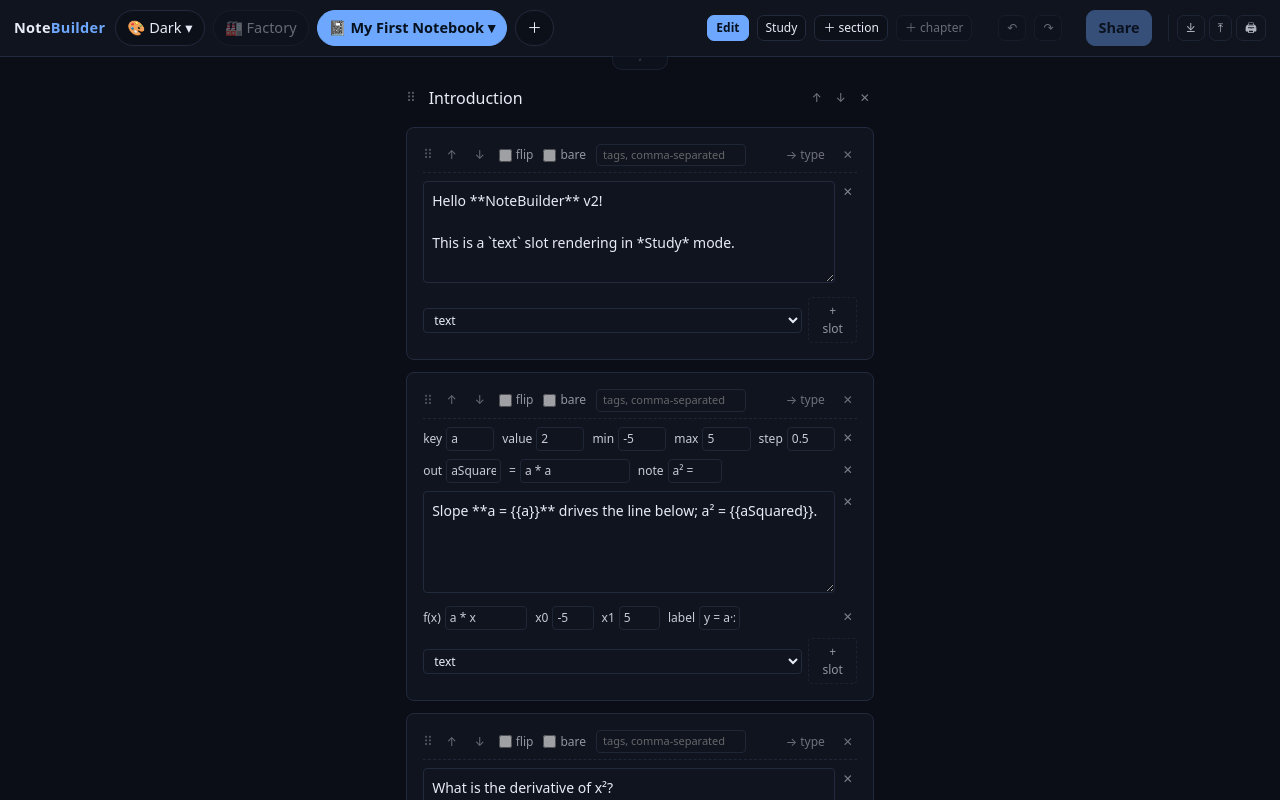
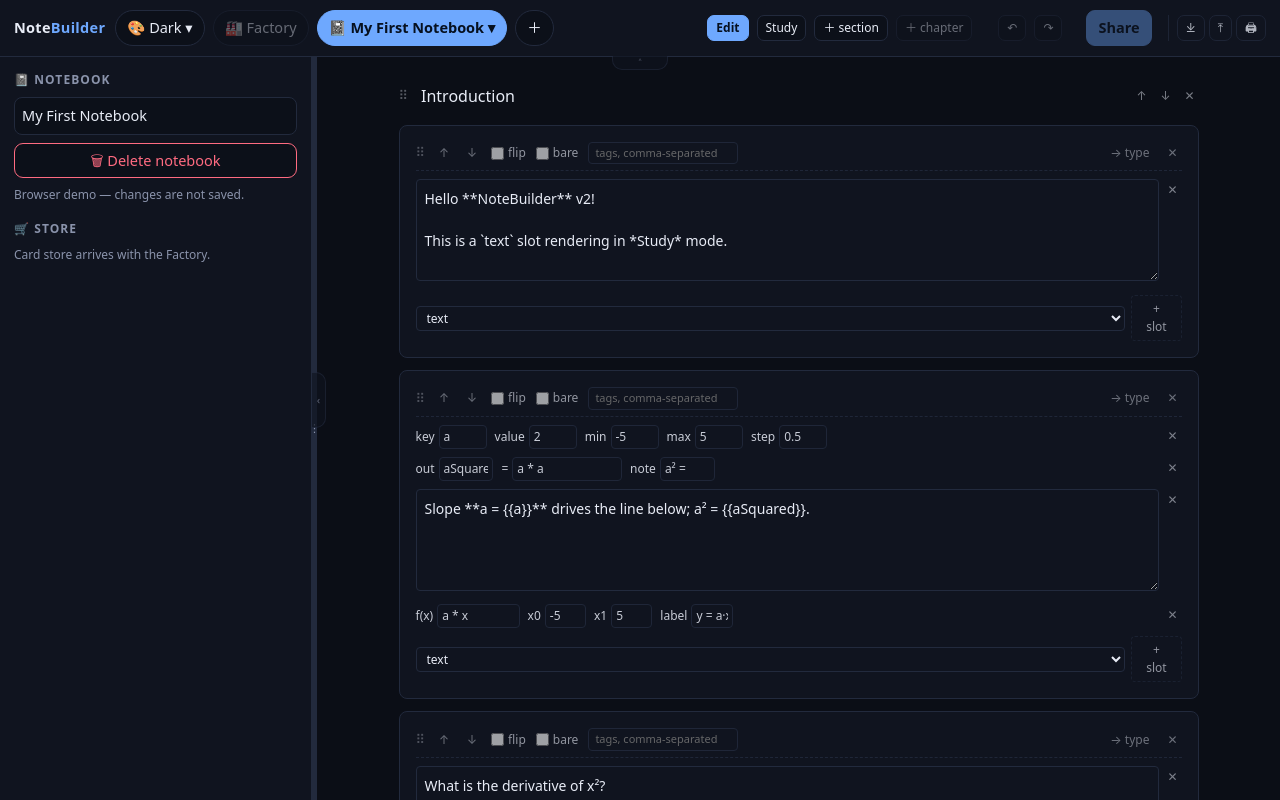
Before and after one commit to YuZh98/notebuilder, a Svelte app in the folder v2/: page / in a window 1280 px wide. Shown: the top 800 px of the page. Built offline with nearby package versions, Linux system fonts and the light colour scheme.

Commit message:
feat: v1 sidebar frame with resizer and collapse

```diff
--- a/v2/src/App.svelte
+++ b/v2/src/App.svelte
@@ -8,6 +8,7 @@
   import VerbWrapper from './lib/slots/VerbWrapper.svelte';
   import ProgressStudy from './lib/slots/ProgressStudy.svelte';
   import TopBar from './lib/components/TopBar.svelte';
+  import SideBar from './lib/components/SideBar.svelte';
   import CoverageMatrix from './lib/components/CoverageMatrix.svelte';
   import CardNotes from './lib/components/CardNotes.svelte';
   import Toast from './lib/components/Toast.svelte';
@@ -75,6 +76,9 @@
   let showMatrix = $state(false);
   let matrixFilter: MatrixSelection | null = $state(null);
 
+  let sideW = $state(312);
+  let sideCollapsed = $state(false);
+
   let themeId: ThemeId = $state('');
 
   function setTheme(id: ThemeId) {
@@ -129,6 +133,39 @@
 
   function confirmDialog(msg: string, title: string): Promise<boolean> {
     return isTauri() ? confirm(msg, { title, kind: 'warning' }) : Promise.resolve(window.confirm(msg));
+  }
+
+  // ---- sidebar resize / collapse (v1 gesture: drag resizes, sub-4px click toggles) ----
+
+  function clampSideW(x: number): number {
+    return Math.max(220, Math.min(560, x));
+  }
+
+  function toggleSide() {
+    sideCollapsed = !sideCollapsed;
+    if (isTauri()) void setPreference('side_collapsed', sideCollapsed ? '1' : '0');
+  }
+
+  function startSideResize(e: PointerEvent) {
+    e.preventDefault();
+    const startX = e.clientX;
+    let moved = false;
+    function onMove(ev: PointerEvent) {
+      if (Math.abs(ev.clientX - startX) > 4) moved = true;
+      if (moved && !sideCollapsed) sideW = clampSideW(ev.clientX);
+    }
+    function onUp(ev: PointerEvent) {
+      window.removeEventListener('pointermove', onMove);
+      window.removeEventListener('pointerup', onUp);
+      if (moved && !sideCollapsed) {
+        sideW = clampSideW(ev.clientX);
+        if (isTauri()) void setPreference('side_width', String(sideW));
+      } else {
+        toggleSide();
+      }
+    }
+    window.addEventListener('pointermove', onMove);
+    window.addEventListener('pointerup', onUp);
   }
 
   // ---- notebook shell ----
@@ -270,6 +307,13 @@
         const savedTheme = await getPreference('theme');
         themeId = normalizeThemeId(savedTheme);
         applyTheme(themeId);
+        const [savedW, savedCollapsed] = await Promise.all([
+          getPreference('side_width'),
+          getPreference('side_collapsed'),
+        ]);
+        const w = savedW === null ? NaN : parseInt(savedW, 10);
+        if (Number.isFinite(w)) sideW = clampSideW(w);
+        sideCollapsed = savedCollapsed === '1';
         const rows = await listNotebooks();
         if (rows.length === 0) {
           await saveNotebook($state.snapshot(notebook));
@@ -309,6 +353,9 @@
   // Debounced autosave whenever the document or reader state changes.
   $effect(() => persistNotebook($state.snapshot(notebook)));
   $effect(() => persistReaderState($state.snapshot(readerState)));
+  $effect(() => {
+    document.body.classList.toggle('side-collapsed', sideCollapsed);
+  });
 
   function updateSlotProps(cardId: string, slotId: string, newProps: SlotProps) {
     for (const section of notebook.sections) {
@@ -390,8 +437,16 @@
   onimport={() => void handleImport()}
 />
 
-<div class="app">
-  <main>
+<div id="main" style="--sidew:{sideW}px">
+  <SideBar
+    notebookName={notebook.name}
+    canPersist={isTauri()}
+    onrename={renameNotebook}
+    ondelete={() => void removeNotebook()}
+  />
+  <div id="resizer" role="separator" aria-orientation="vertical" onpointerdown={startSideResize}></div>
+  <div id="stage">
+    <div class="app">
     {#if $mode === 'study'}
       <button class="matrix-toggle" class:on={showMatrix} onclick={() => (showMatrix = !showMatrix)}>
         Matrix
@@ -610,8 +665,16 @@
         onclick={() => addSection(notebook)}
       >+ section</button>
     {/if}
-  </main>
+    </div>
+  </div>
 </div>
+
+<button
+  id="sidebump"
+  style="--sidew:{sideW}px"
+  title={sideCollapsed ? 'show the panel' : 'hide the panel'}
+  onclick={toggleSide}
+>{sideCollapsed ? '›' : '‹'}</button>
 
 <Toast />
 
@@ -619,7 +682,6 @@
   .app {
     max-width: 800px;
     margin: 0 auto;
-    padding: 24px;
   }
   .matrix-toggle {
     padding: 6px 12px;
--- a/v2/src/app.css
+++ b/v2/src/app.css
@@ -436,8 +436,9 @@
   box-sizing: border-box;
 }
 
+/* definite height so #main's calc(100% - 57px) resolves and #stage scrolls internally */
 #app {
-  min-height: 100vh;
+  height: 100vh;
   display: flex;
   flex-direction: column;
 }
--- /dev/null
+++ b/v2/src/lib/components/SideBar.svelte
@@ -0,0 +1,36 @@
+<script lang="ts">
+  import { mode } from '../stores/mode';
+
+  let {
+    notebookName,
+    canPersist,
+    onrename,
+    ondelete,
+  }: {
+    notebookName: string;
+    canPersist: boolean;
+    onrename: (name: string) => void;
+    ondelete: () => void;
+  } = $props();
+</script>
+
+<div id="side">
+  {#if $mode === 'study'}
+    <div class="sect"><h3 title="Reading mode — interact with cards, filter by 🏷 tag, collapse rooms. Switch to ✏️ Edit to change things.">📖 Study</h3></div>
+  {:else}
+    <div class="sect">
+      <h3>📓 Notebook</h3>
+      <div class="col">
+        <input value={notebookName} placeholder="notebook name" onchange={(e) => onrename(e.currentTarget.value)} />
+        <button class="btn warn" onclick={ondelete}>🗑 Delete notebook</button>
+        {#if !canPersist}
+          <p class="muted sm">Browser demo — changes are not saved.</p>
+        {/if}
+      </div>
+    </div>
+    <div class="sect">
+      <h3>🛒 Store</h3>
+      <p class="muted sm">Card store arrives with the Factory.</p>
+    </div>
+  {/if}
+</div>
```
